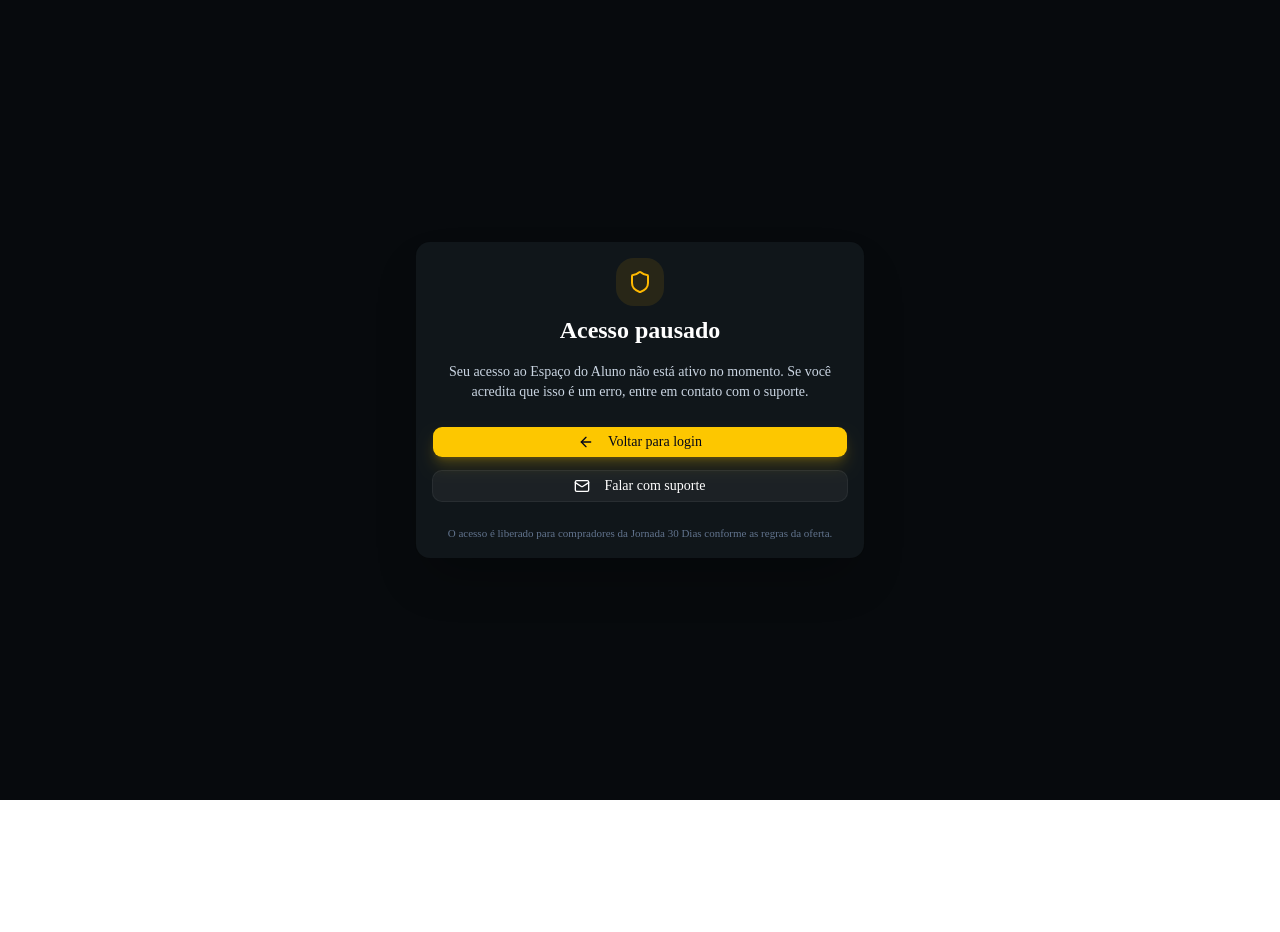
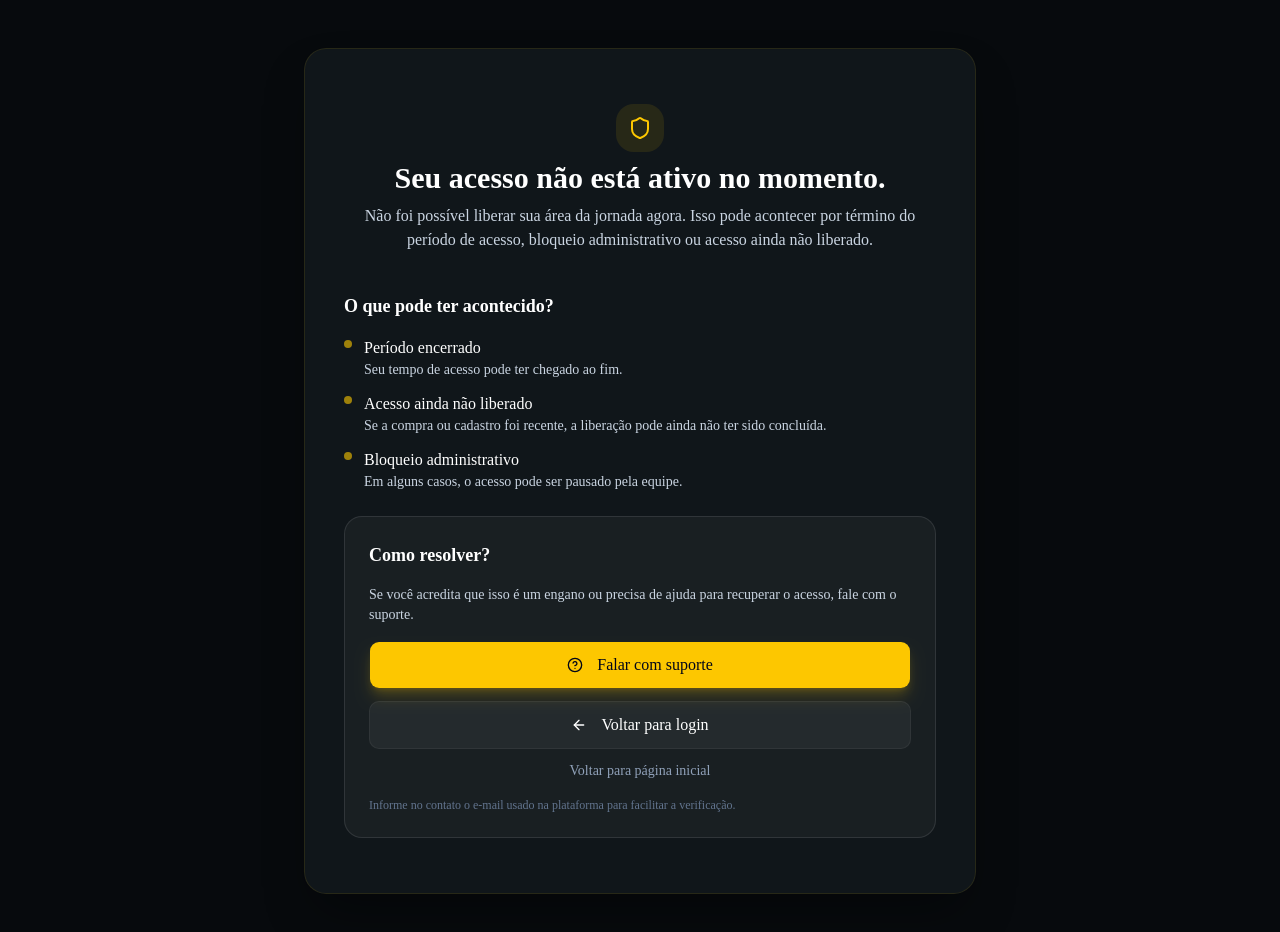
Before and after one commit to Luanagroth/calistenia-equilibrada, a Next.js app: page /acesso-expirado in a window 1280 px wide. Shown: the top 932 px of the page. Before the commit the page ends 800 px from the top, so only its background shows below. Built offline with nearby package versions, Linux system fonts and the light colour scheme.

Commit message:
Lapida tela de acesso expirado

```diff
--- a/app/acesso-expirado/page.tsx
+++ b/app/acesso-expirado/page.tsx
@@ -1,47 +1,95 @@
 import { redirect } from "next/navigation";
 import Link from "next/link";
-import { ArrowLeft, Mail, Shield } from "lucide-react";
+import { ArrowLeft, HelpCircle, Mail, Shield } from "lucide-react";
 
 import { Badge } from "@/components/ui/badge";
 import { Button } from "@/components/ui/button";
 import { Card, CardContent, CardHeader, CardTitle } from "@/components/ui/card";
 
+const supportEmail = "suporte@calisteniaequilibrada.com.br";
+
 export default function AcessoExpiradoPage() {
   return (
-    <div className="min-h-screen bg-[#070A0D] flex items-center justify-center px-4 py-12">
-      <Card className="w-full max-w-md bg-[#10161A] border-white/10 shadow-2xl shadow-black/30">
-        <CardHeader className="space-y-1 text-center">
-          <div className="mx-auto flex size-12 items-center justify-center rounded-2xl bg-amber-400/10 text-amber-400">
+    <div className="min-h-screen bg-[#070A0D] text-white flex items-center justify-center px-4 py-12">
+      <div className="mx-auto w-full max-w-2xl space-y-6">
+        <Card className="bg-[#10161A] border-white/10 shadow-2xl shadow-black/40 rounded-3xl relative overflow-hidden">
+          <div className="absolute inset-0 rounded-3xl ring-1 ring-inset ring-yellow-400/10 pointer-events-none" />
+          <CardHeader className="space-y-1 text-center pt-10 pb-6">
+            <div className="mx-auto flex size-12 items-center justify-center rounded-2xl bg-yellow-400/10 text-yellow-400">
               <Shield className="h-6 w-6" />
             </div>
-          <CardTitle className="text-2xl font-semibold text-white">Acesso pausado</CardTitle>
+            <CardTitle className="text-3xl font-semibold text-white">Seu acesso não está ativo no momento.</CardTitle>
+            <p className="text-base text-slate-300 max-w-xl mx-auto">
+              Não foi possível liberar sua área da jornada agora. Isso pode acontecer por término do período de acesso, bloqueio administrativo ou acesso ainda não liberado.
+            </p>
           </CardHeader>
-        <CardContent className="space-y-6">
-          <p className="text-sm text-center text-slate-300">
-            Seu acesso ao Espaço do Aluno não está ativo no momento. Se você acredita que isso é um erro, entre em contato com o suporte.
-          </p>
-
-          <div className="flex flex-col gap-3">
-            <Link href="/login">
-              <Button className="w-full bg-yellow-400 text-slate-950 hover:bg-yellow-300 shadow-lg shadow-yellow-400/20">
-                <ArrowLeft className="mr-2 h-4 w-4" />
-                Voltar para login
-              </Button>
-            </Link>
-
-            <a href="mailto:suporte@calisteniaequilibrada.com">
-              <Button variant="outline" className="w-full border-white/10 bg-white/5 text-white hover:bg-white/10">
-                <Mail className="mr-2 h-4 w-4" />
-                Falar com suporte
-              </Button>
-            </a>
+          <CardContent className="space-y-6 px-8 md:px-10 pb-10">
+            <div className="space-y-4">
+              <h3 className="text-lg font-semibold text-white">O que pode ter acontecido?</h3>
+              <ul className="space-y-3">
+                <li className="flex items-start gap-3">
+                  <span className="mt-1 size-2 rounded-full bg-yellow-400/60" />
+                  <div>
+                    <p className="text-base text-white">Período encerrado</p>
+                    <p className="text-sm text-slate-300">Seu tempo de acesso pode ter chegado ao fim.</p>
+                  </div>
+                </li>
+                <li className="flex items-start gap-3">
+                  <span className="mt-1 size-2 rounded-full bg-yellow-400/60" />
+                  <div>
+                    <p className="text-base text-white">Acesso ainda não liberado</p>
+                    <p className="text-sm text-slate-300">Se a compra ou cadastro foi recente, a liberação pode ainda não ter sido concluída.</p>
+                  </div>
+                </li>
+                <li className="flex items-start gap-3">
+                  <span className="mt-1 size-2 rounded-full bg-yellow-400/60" />
+                  <div>
+                    <p className="text-base text-white">Bloqueio administrativo</p>
+                    <p className="text-sm text-slate-300">Em alguns casos, o acesso pode ser pausado pela equipe.</p>
+                  </div>
+                </li>
+              </ul>
             </div>
 
-          <p className="text-center text-[11px] text-slate-500">
-            O acesso é liberado para compradores da Jornada 30 Dias conforme as regras da oferta.
+            <div className="rounded-2xl border border-white/10 bg-white/[0.04] p-5 md:p-6 space-y-4">
+              <h3 className="text-lg font-semibold text-white">Como resolver?</h3>
+              <p className="text-sm text-slate-300">
+                Se você acredita que isso é um engano ou precisa de ajuda para recuperar o acesso, fale com o suporte.
               </p>
+              <div className="flex flex-col gap-3">
+                <Button
+                  asChild
+                  className="bg-yellow-400 text-slate-950 hover:bg-yellow-300 shadow-lg shadow-yellow-400/20 h-12 text-base"
+                >
+                  <Link href={`mailto:${supportEmail}?subject=${encodeURIComponent("Ajuda com acesso - Calistenia Equilibrada")}`}>
+                    <HelpCircle className="mr-2 h-5 w-5" />
+                    Falar com suporte
+                  </Link>
+                </Button>
+                <Button
+                  asChild
+                  variant="outline"
+                  className="border-white/10 bg-white/5 text-white hover:bg-white/10 hover:text-yellow-400 transition-colors h-12 text-base"
+                >
+                  <Link href="/login">
+                    <ArrowLeft className="mr-2 h-5 w-5" />
+                    Voltar para login
+                  </Link>
+                </Button>
+                <Link
+                  href="/"
+                  className="flex items-center justify-center text-sm text-slate-400 hover:text-slate-300 transition-colors"
+                >
+                  Voltar para página inicial
+                </Link>
+              </div>
+              <p className="text-xs text-slate-500">
+                Informe no contato o e-mail usado na plataforma para facilitar a verificação.
+              </p>
+            </div>
           </CardContent>
         </Card>
       </div>
+    </div>
   );
 }
```
Lines whose indentation alone changed are shown as unchanged.
